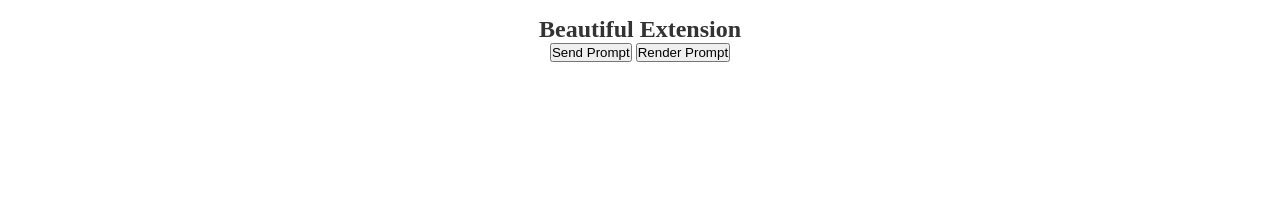
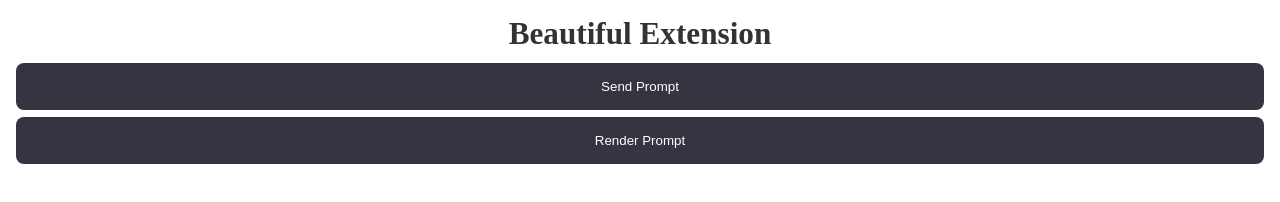
Before and after one commit to szhou12/chrome-extension-practice, a website built with webpack: page extension/popup/popup.html in a window 1280 px wide. Built offline with nearby package versions, Linux system fonts and the light colour scheme.

Commit message:
add css to popup

```diff
--- a/extension/popup/popup.html
+++ b/extension/popup/popup.html
@@ -25,6 +25,27 @@
 
         color: #333;
     }
+    section.header {
+        font-size: 1.3rem;
+        text-align: center;
+        margin-bottom: 0.5rem;
+    }
+    section.buttons {
+        width: 100%;
+    }
+    button {
+        margin: 0.2rem 0;
+        padding: 1rem 2rem;
+        width: 100%;
+        border: none;
+        border-radius: 0.5rem;
+        cursor: pointer;
+        background-color: #343541;
+        color: #fff;
+    }
+    button:hover {
+        box-shadow: 0 0 0.5rem #545567;
+    }
 </style>
 <body>
     <div id="app">
@@ -35,38 +56,6 @@
             <button id="btn-prompt">Send Prompt</button>
             <button id="btn-render">Render Prompt</button>
         </section>
-
-
     </div>
 </body>
 </html>
-
-<!-- Can you explain to me what this line does: <html lang="en">?
-
-If I omit lang attribute, what would happen?
-
-Can you explain what these 3 lines do?
-<meta charset="UTF-8">
-<meta http-equiv="X-UA-Compatible" content="IE=edge">
-<meta name="viewport" content="width=device-width, initial-scale=1.0">
-
-Please help me explain id in this line: <button id="btn-render">Render Prompt</button>. How does it differ from class?
-
-Can you help me learn by explaining:
-* {
-	box-sizing: border-box;
-        margin: 0;
-        padding: 0;
-  }
-
-Can you explain content, padding, border, and margin to a non-expert?
-
-When do we want to use div to wrap aournd a bunch of elements?
-
-It looks like both class attribute and div tag have this grouping functionality?
-
-What is the difference between px and rem? Why is it recommended to use rem whenever it is possible?
-
-What is the root element's font size for a div?
-
-What does <section> do and how does it differ from <div>? -->
```
Also changed, not shown: README.md.
